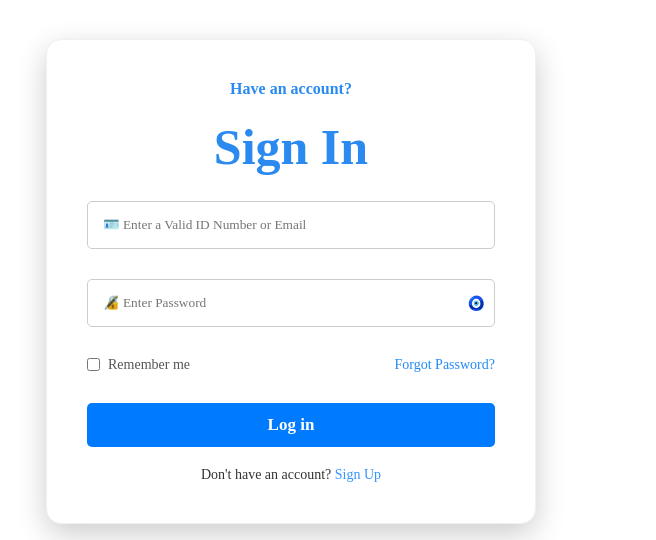
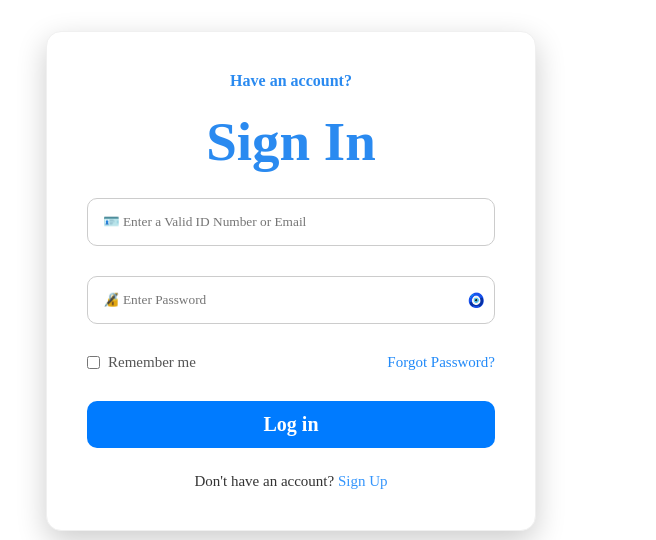
Before and after one commit to PaulPasulojan-hub/sysarch, a website: page index.html in a window 1280 px wide. Shown: the part 149-689 px from the top of the page, 624-1280 px from the left. Drawn offline with Linux system fonts and the light colour scheme; some packages are replaced by stand-ins of ours; a script that the page names is missing.

Commit message:
HUHUHUHUHUHUHUHUHU

```diff
--- a/style.css
+++ b/style.css
@@ -131,7 +131,7 @@ body {
 .login-card h1 {
     color: #2a8af0;
     margin-bottom: 25px;
-    font-size: 50px;
+    font-size: 55px;
     text-align: center;
 }
 .input-group {
@@ -142,7 +142,7 @@ body {
     width: 100%;
     padding: 15px;
     border: 1px solid #ccc;
-    border-radius: 5px;
+    border-radius: 10px;
     outline: none;
 }
 .input-group input:focus {
@@ -150,7 +150,7 @@ body {
 }
 .input-group label {
     display: block;
-    font-size: 10px;
+    font-size: 15px;
     color: #666;
     margin-top: 5px;
     margin-left: 2px;
@@ -171,7 +171,7 @@ body {
     display: flex;
     justify-content: space-between;
     align-items: center;
-    font-size: 14px;
+    font-size: 15px;
     margin-bottom: 30px;
 }
 .remember-me {
@@ -199,8 +199,8 @@ body {
     background-color: #007bff;
     color: white;
     border: none;
-    border-radius: 5px;
-    font-size: 17px;
+    border-radius: 10px;
+    font-size: 20px;
     font-weight: bold;
     cursor: pointer;
     transition: background-color 1s;
@@ -213,8 +213,8 @@ body {
 /*-----Don't have an account? Register-----*/
 .register-text {
     text-align: center;
-    margin-top: 20px;
-    font-size: 14px;
+    margin-top: 25px;
+    font-size: 15px;
 }
 .register-link {
     color: #3495fc;
@@ -293,7 +293,7 @@ body {
 }
 .reg-input-group input {
     width: 100%;
-    padding: 8px 10px;
+    padding: 9px 10px;
     border: 1px solid #bdc3c7;
     border-radius: 3px;
     outline: none;
@@ -340,7 +340,7 @@ body {
     width: 100%;
     background-color: #007bff;
     color: white;
-    border: none;
+    border-radius: 10px;
     padding: 10px 25px;
     font-size: 15px;
     cursor: pointer;
@@ -356,7 +356,7 @@ body {
 .sign-in-row {
     text-align: center;
     margin-top: 17px;
-    font-size: 14px;
+    font-size: 15px;
 }
 .login-link:hover {
     color: #da0ca6;
```
Also changed, not shown: home.html (+2 -3 lines).
